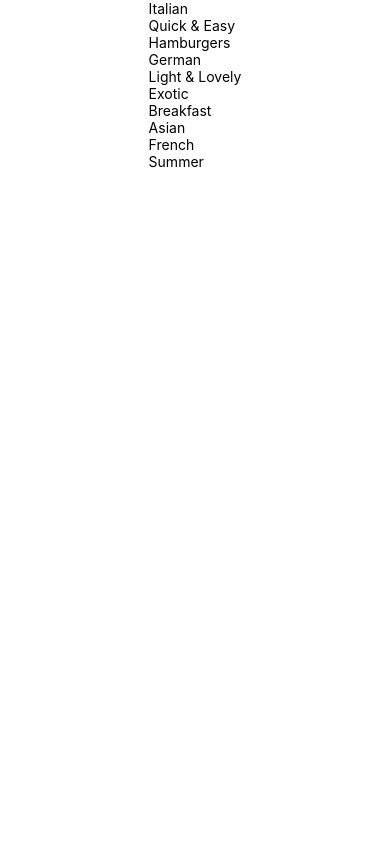
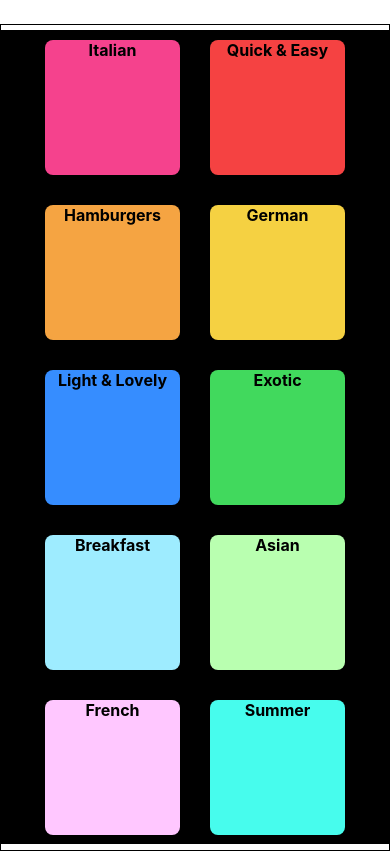
Before and after one commit to aadil42/react-native-meal-app, a React Native app: screen / in a window 390 px wide. Built offline with nearby package versions, Linux system fonts and the light colour scheme.

Commit message:
add styling for food category

```diff
--- a/App.js
+++ b/App.js
@@ -5,18 +5,21 @@ import CategoriesScreen from './screens/CategoriesScreen';
 
 export default function App() {
   return (
-    <View style={styles.container}>
-      <StatusBar style="auto" />
-      <CategoriesScreen />
-    </View>
+    <>
+      <StatusBar style='auto'/>
+      <View style={styles.container}>
+        <CategoriesScreen />
+      </View>
+    </>
   );
 }
 
 const styles = StyleSheet.create({
   container: {
     flex: 1,
-    backgroundColor: '#fff',
+    backgroundColor: '#000',
     alignItems: 'center',
     justifyContent: 'center',
+    marginTop: 30
   },
 });
--- a/components/CategoryGridTitle.js
+++ b/components/CategoryGridTitle.js
@@ -2,11 +2,12 @@ import { Pressable, View, Text, StyleSheet, Platform } from "react-native";
 
 const CategoryGridTitle = ({title, color}) => {
 
+
     return (
-        <View>
-            <Pressable>
-                <View>
-                    <Text>
+        <View style={[styles.container, {backgroundColor: color}]}>
+            <Pressable android_ripple={{color:  "red"}}>
+                <View style={styles.centerText}>
+                    <Text style={styles.blackColor}>
                         {title}
                     </Text>
                 </View>
@@ -16,3 +17,26 @@ const CategoryGridTitle = ({title, color}) => {
 }
 
 export default CategoryGridTitle;
+
+const styles = StyleSheet.create(
+    {
+        container: {
+            width: 135,
+            height: 135,
+            borderRadius: 8,
+            margin: 15,
+            overflow: "hidden"
+        },
+        centerText: {
+            justifyContent: 'center',
+            alignItems:'center',
+            width: "100%",
+            height: "100%"
+        },
+        blackColor: {
+            color: "#000",
+            fontWeight: "bold",
+            fontSize: 16
+        }
+    }
+);
--- a/screens/CategoriesScreen.js
+++ b/screens/CategoriesScreen.js
@@ -1,4 +1,4 @@
-import { FlatList } from "react-native";
+import { FlatList, StyleSheet, View } from "react-native";
 import { CATEGORIES } from '../data/dummy-data';
 
 import CategoryGridTitle from "../components/CategoryGridTitle";
@@ -11,11 +11,23 @@ const renderer = (itemData) => {
 
 const CategoriesScreen = () => {
     return (
+       <View style={styles.container}>
         <FlatList data={CATEGORIES}
                   keyExtractor={(item) => item.id}
                   renderItem={renderer}
+                  numColumns={2}
+                  style={styles.subContainer}
             />
+      </View>
     )
 }
 
 export default CategoriesScreen;
+
+const styles = StyleSheet.create({
+    container: {
+        borderWidth: 1,
+        width: "100%",
+        alignItems: "center"
+    },
+});
```
